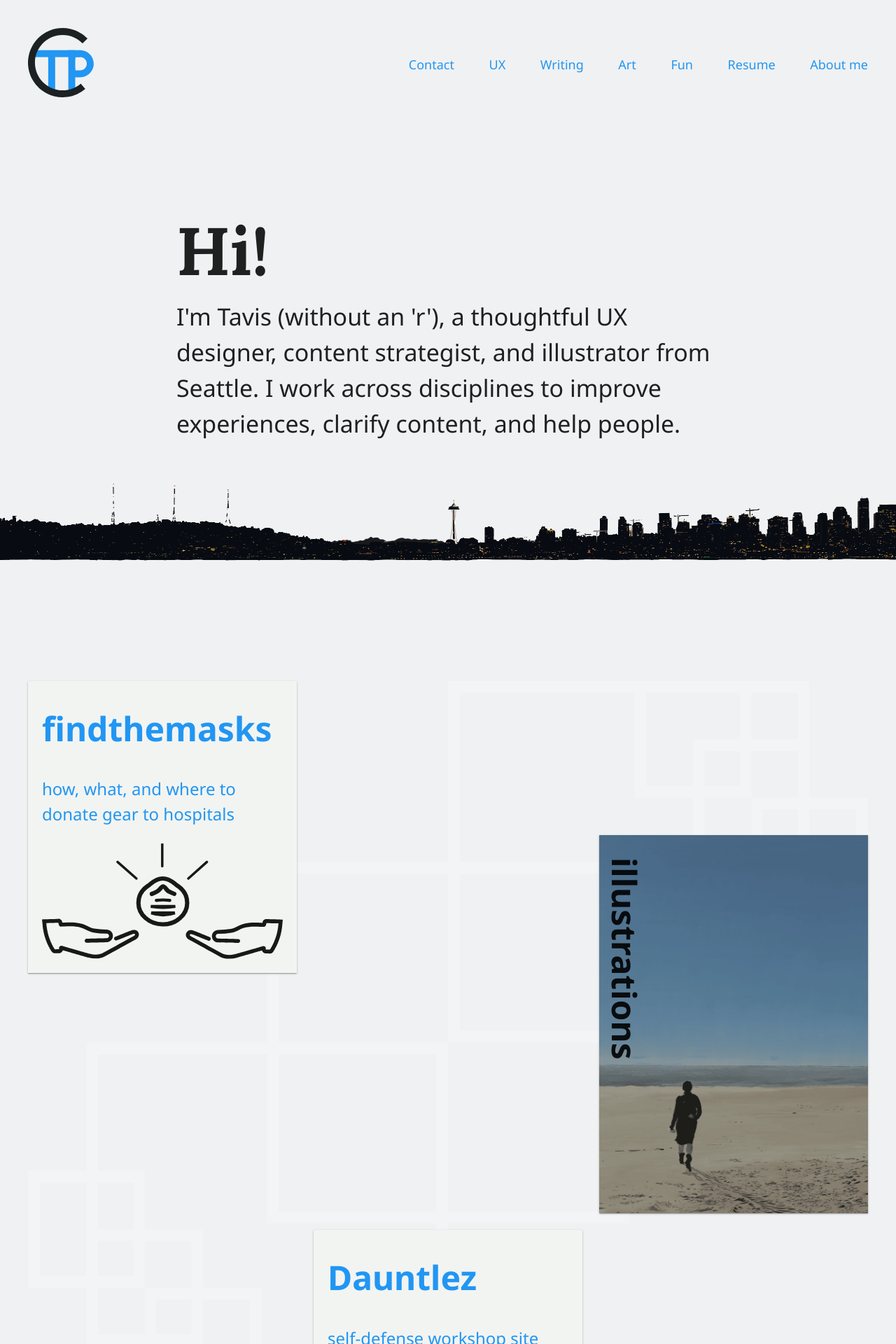
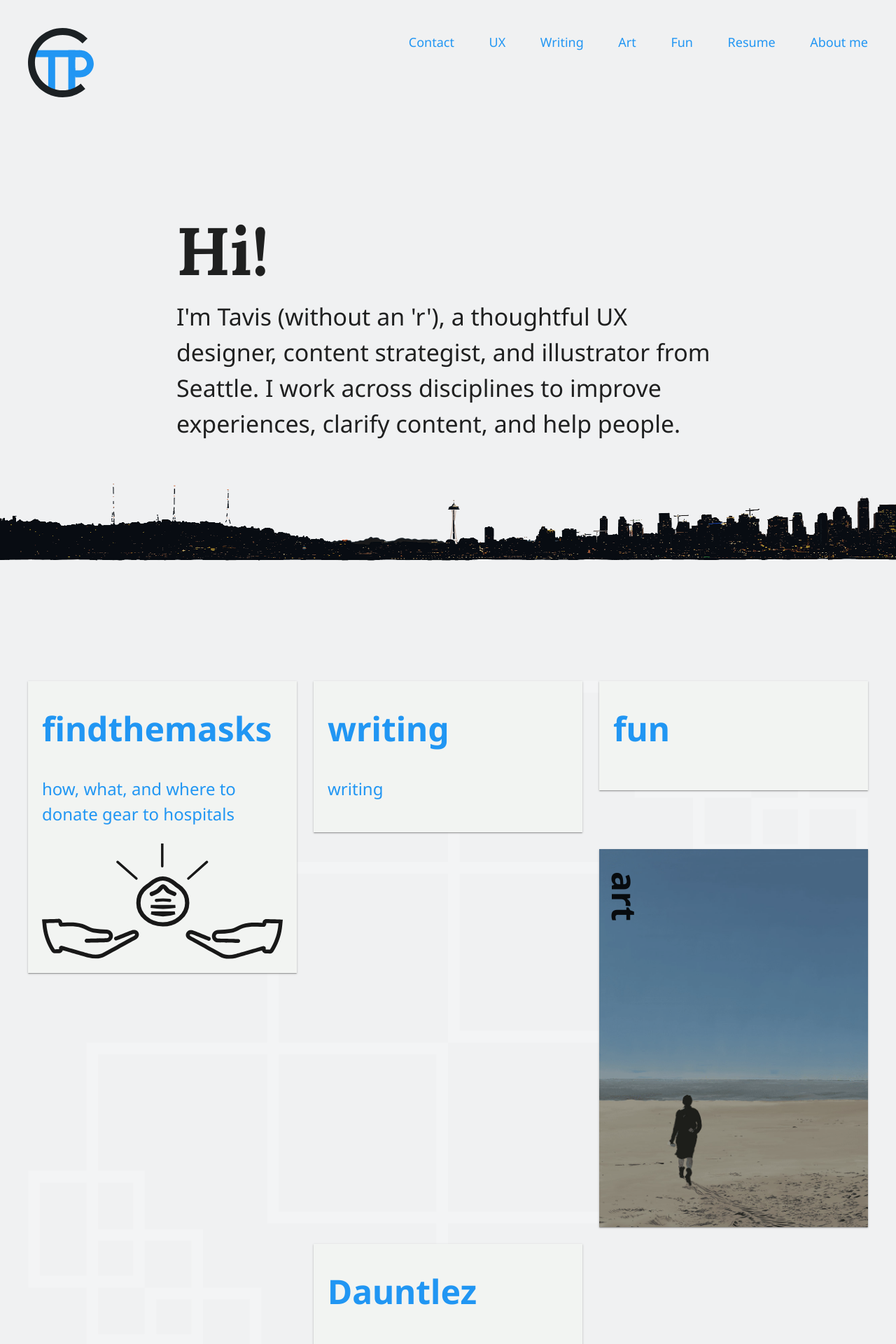
Before and after one commit to ctavispost/personalPortfolio, a Jekyll site: the page built from index.md, in a window 1280 px wide. Shown: the top 1920 px of the page at 70% size. Built offline with Jekyll 4.4.1, drawn with Linux system fonts in a browser that asks for light colours.

Commit message:
Adjust spacing for header and footer

```diff
--- a/_includes/footer.html
+++ b/_includes/footer.html
@@ -44,5 +44,5 @@
       </li>
     </ul>
 
-    <p class="footText switchColor">&copy C. Tavis Post 2019</p>
+    <p class="footText copywrite switchColor">&copy C. Tavis Post 2019</p>
 </footer>
--- a/_includes/header.html
+++ b/_includes/header.html
@@ -12,7 +12,8 @@
     </li>
     <li>
       <a href="index.html#projects" class="navText spaceToLeft">UX</a>
-    </li><li>
+    </li>
+    <li>
       <a href="writing.html" class="navText spaceToLeft">Writing</a>
     </li>
     <li>
--- a/index.md
+++ b/index.md
@@ -51,9 +51,27 @@
   </article>
   -->
 
+  <article class="card writ">
+    <a href="writing.html" class="dispBlock paddingSmB">
+      <h1 class="padText">writing</h1>
+      <p class="padText">writing</p>
+      <img src="" alt="" class="projPic preferDark">
+      <img src="" alt="" class="projPic preferLight">
+    </a>
+  </article>
+
+  <article class="card fun">
+    <a href="random.html" class="dispBlock paddingSmB">
+      <h1 class="padText">fun</h1>
+      <p class="padText"></p>
+      <img src="" alt="" class="projPic preferDark">
+      <img src="" alt="" class="projPic preferLight">
+    </a>
+  </article>
+
   <article class="card illustration">
     <a href="illustration.html" class="bgCover darkLink illustLink">
-      <h1>illustrations</h1>
+      <h1>art</h1>
     </a>
   </article>
 </section> <!-- end showcase for cards -->
--- a/styles/main.css
+++ b/styles/main.css
@@ -96,7 +96,7 @@
   grid-auto-flow: row;
   grid-template-columns: auto auto;
   justify-content: space-between;
-  align-items: center;
+  align-items: start;
   margin: var(--outerMargin);
 }
 
@@ -154,7 +154,7 @@
   overflow: hidden;
 }
 
-@media screen and (max-width: 750px) { /* places nav links in a right justified column so they fit on screen */
+@media screen and (max-width: 640px) { /* places nav links in a right justified column so they fit on screen */
   .navbar {
     align-items: flex-start;
   }
@@ -174,10 +174,6 @@
   }
 }
 
-.navUl {
-  align-content: center;
-}
-
 @media print { /* hides header and footer navigation lists in print */
   .navUl {
     display: none;
@@ -191,6 +187,14 @@
 .navText {
   color: var(--anchorNorm);
   font-size: var(--headFootText);
+}
+
+@media and screen (min-width: 751px) {
+  .navText {
+    line-height: 1;
+    margin-top: 0;
+    padding-top: 0;
+  }
 }
 
 .spaceToLeft {
```
Also changed, not shown: random.md (line endings or trailing spaces).
